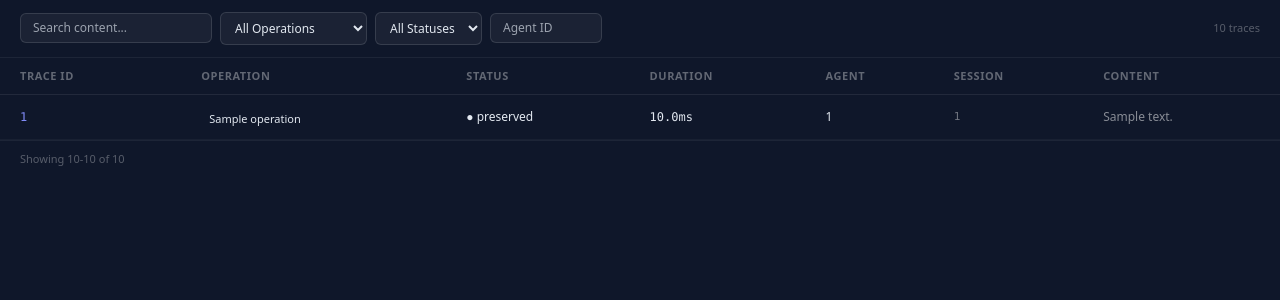
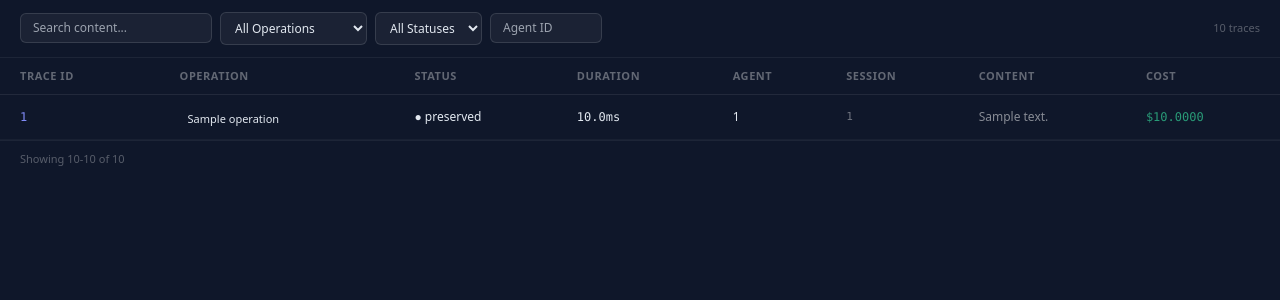
Before and after one commit to montfortf/memorylens, a Python web app: template src/memorylens/_ui/templates/traces_list.html in a window 1280 px wide. Shown: the part 48-348 px from the top of the page. Run offline with Jinja, Linux system fonts and the light colour scheme; the template is opened without the code that fills it: most values are stand-ins (such as "Sample title", 1, 10 or a date in 2020); some libraries are stand-ins or nearby versions.

Commit message:
feat: add cost column to trace list and cost in trace detail header

```diff
--- a/src/memorylens/_ui/templates/partials/trace_table.html
+++ b/src/memorylens/_ui/templates/partials/trace_table.html
@@ -9,6 +9,7 @@
             <th class="px-3 py-2.5">Agent</th>
             <th class="px-3 py-2.5">Session</th>
             <th class="px-3 py-2.5">Content</th>
+            <th class="px-3 py-2.5">Cost</th>
         </tr>
     </thead>
     <tbody>
@@ -22,6 +23,9 @@
             <td class="px-3 py-2.5 text-xs">{{ span.agent_id or '-' }}</td>
             <td class="px-3 py-2.5 font-mono text-[11px] text-white/40">{{ span.session_id or '-' }}</td>
             <td class="px-3 py-2.5 text-xs text-white/50 max-w-[200px] overflow-hidden text-ellipsis whitespace-nowrap">{{ (span.input_content or '')[:60] }}</td>
+            <td class="px-3 py-2.5 font-mono text-xs text-emerald-400/70">
+              {% if span._attrs.get('cost_usd') %}${{ "%.4f"|format(span._attrs.cost_usd) }}{% else %}-{% endif %}
+            </td>
         </tr>
     {% endfor %}
     </tbody>
--- a/src/memorylens/_ui/templates/traces_detail.html
+++ b/src/memorylens/_ui/templates/traces_detail.html
@@ -10,7 +10,7 @@
         <span class="px-2 py-0.5 rounded text-[11px] {{ span._badge }}">{{ span.operation }}</span>
         <span class="text-xs status-{{ span.status }}">● {{ span.status }}</span>
     </div>
-    <div class="text-xs text-white/35">{{ span.agent_id or '-' }} · {{ span.session_id or '-' }} · {{ "%.1f"|format(span.duration_ms) }}ms</div>
+    <div class="text-xs text-white/35">{{ span.agent_id or '-' }} · {{ span.session_id or '-' }} · {{ "%.1f"|format(span.duration_ms) }}ms{% if span._attrs.get('cost_usd') %} · ${{ "%.4f"|format(span._attrs.cost_usd) }}{% endif %}</div>
 </div>
 
 <div class="grid grid-cols-[1fr_340px] gap-0 px-6 py-4">
```
